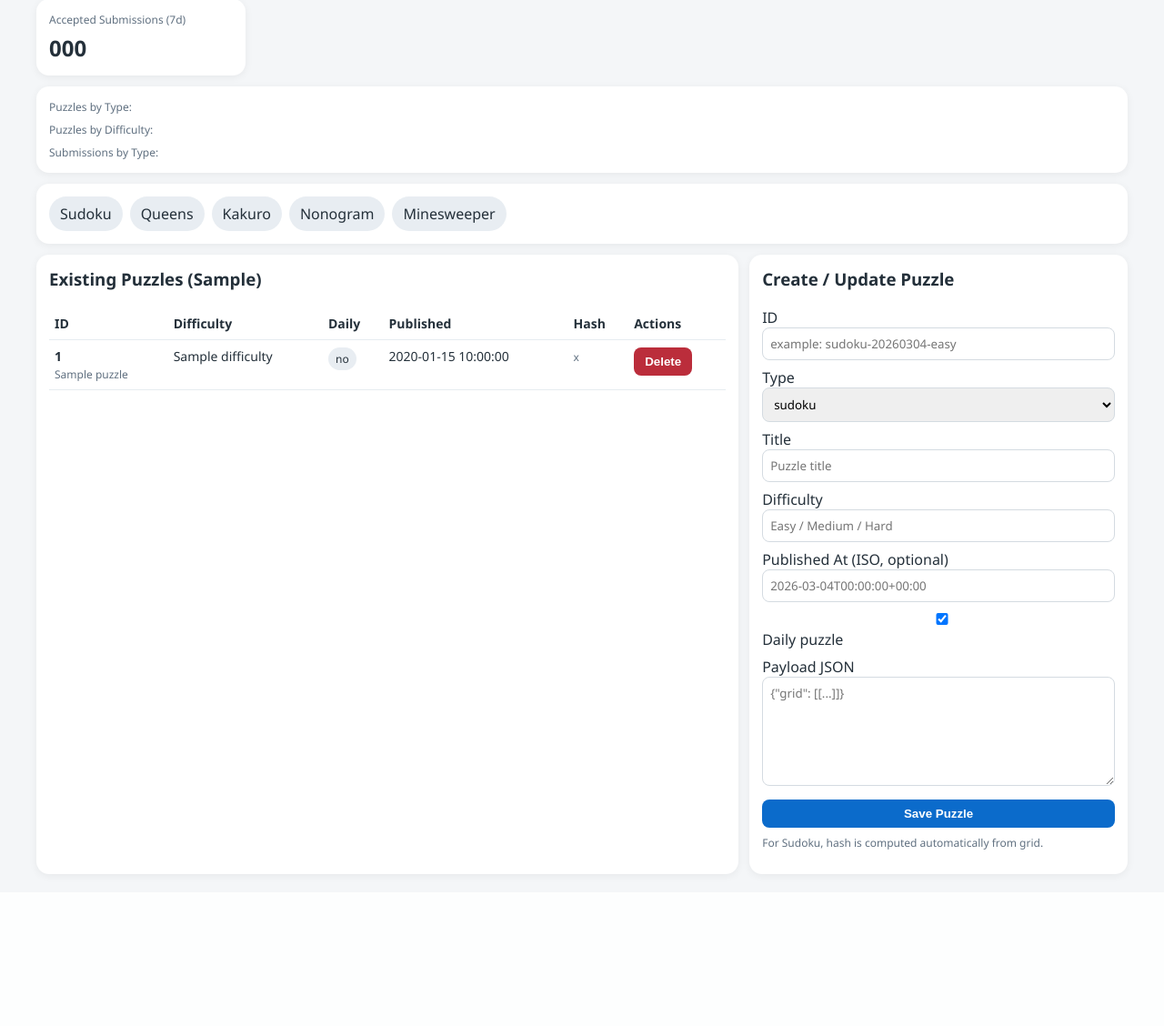
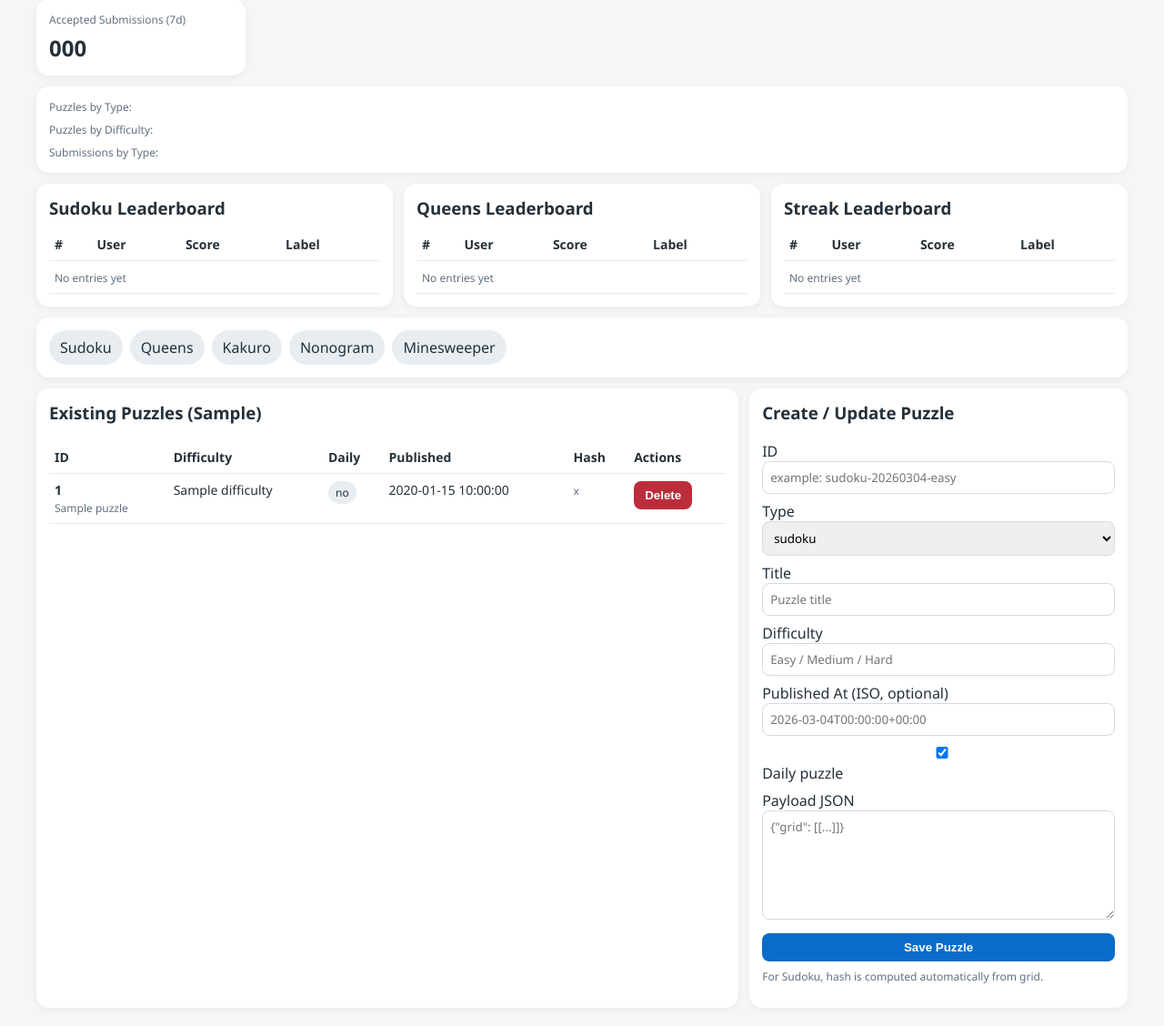
Before and after one commit to Simonsbs/logic_puzzles_app, a Flask app: template admin_manager/templates/dashboard.html in a window 1280 px wide. Shown: the part 176-1304 px from the top of the page at 91% size. Before the commit the page ends 1142 px from the top, so only its background shows below. Run offline with Flask 3, Linux system fonts and the light colour scheme; the template is opened without the code that fills it: most values are stand-ins (such as "Sample title", 1, 10 or a date in 2020); parts of the project's set-up code (start-up, migrations or seed data) failed here and were passed over.

Commit message:
Improve leaderboard rendering and add admin dashboard panels

```diff
--- a/admin_manager/app.py
+++ b/admin_manager/app.py
@@ -56,10 +56,18 @@ app.secret_key = os.environ.get('ADMIN_MANAGER_FLASK_SECRET', 'change-me')
 
 @app.get('/')
 def dashboard() -> str:
-    usage = client.call('summary').get('usage', {})
+    summary = client.call('summary')
+    usage = summary.get('usage', {})
+    leaderboards = summary.get('leaderboards', {})
     puzzle_type = request.args.get('type', 'sudoku').strip().lower()
     puzzles = client.call('list_puzzles', type=puzzle_type).get('puzzles', [])
-    return render_template('dashboard.html', usage=usage, puzzles=puzzles, selected_type=puzzle_type)
+    return render_template(
+        'dashboard.html',
+        usage=usage,
+        leaderboards=leaderboards,
+        puzzles=puzzles,
+        selected_type=puzzle_type,
+    )
 
 
 @app.post('/puzzles/save')
--- a/admin_manager/templates/dashboard.html
+++ b/admin_manager/templates/dashboard.html
@@ -68,6 +68,66 @@
       </div>
     </div>
 
+    <div class="grid" style="margin-top:12px;">
+      <div class="card">
+        <h3 style="margin:0 0 10px;">Sudoku Leaderboard</h3>
+        <table>
+          <thead><tr><th>#</th><th>User</th><th>Score</th><th>Label</th></tr></thead>
+          <tbody>
+            {% for row in (leaderboards.sudoku or []) %}
+              <tr>
+                <td>{{ row.rank }}</td>
+                <td>{{ row.user_name }}</td>
+                <td>{{ row.score }}</td>
+                <td>{{ row.label }}</td>
+              </tr>
+            {% endfor %}
+            {% if not (leaderboards.sudoku or []) %}
+              <tr><td colspan="4"><span class="k">No entries yet</span></td></tr>
+            {% endif %}
+          </tbody>
+        </table>
+      </div>
+      <div class="card">
+        <h3 style="margin:0 0 10px;">Queens Leaderboard</h3>
+        <table>
+          <thead><tr><th>#</th><th>User</th><th>Score</th><th>Label</th></tr></thead>
+          <tbody>
+            {% for row in (leaderboards.queens or []) %}
+              <tr>
+                <td>{{ row.rank }}</td>
+                <td>{{ row.user_name }}</td>
+                <td>{{ row.score }}</td>
+                <td>{{ row.label }}</td>
+              </tr>
+            {% endfor %}
+            {% if not (leaderboards.queens or []) %}
+              <tr><td colspan="4"><span class="k">No entries yet</span></td></tr>
+            {% endif %}
+          </tbody>
+        </table>
+      </div>
+      <div class="card">
+        <h3 style="margin:0 0 10px;">Streak Leaderboard</h3>
+        <table>
+          <thead><tr><th>#</th><th>User</th><th>Score</th><th>Label</th></tr></thead>
+          <tbody>
+            {% for row in (leaderboards.streaks or []) %}
+              <tr>
+                <td>{{ row.rank }}</td>
+                <td>{{ row.user_name }}</td>
+                <td>{{ row.score }}</td>
+                <td>{{ row.label }}</td>
+              </tr>
+            {% endfor %}
+            {% if not (leaderboards.streaks or []) %}
+              <tr><td colspan="4"><span class="k">No entries yet</span></td></tr>
+            {% endif %}
+          </tbody>
+        </table>
+      </div>
+    </div>
+
     <div class="card" style="margin-top:12px;">
       <div class="tabs row">
         <a class="{% if selected_type == 'sudoku' %}active{% endif %}" href="/?type=sudoku">Sudoku</a>
```
Also changed, not shown: supabase/functions/admin-manager/index.ts (+42 -1 lines), 2 other files.
